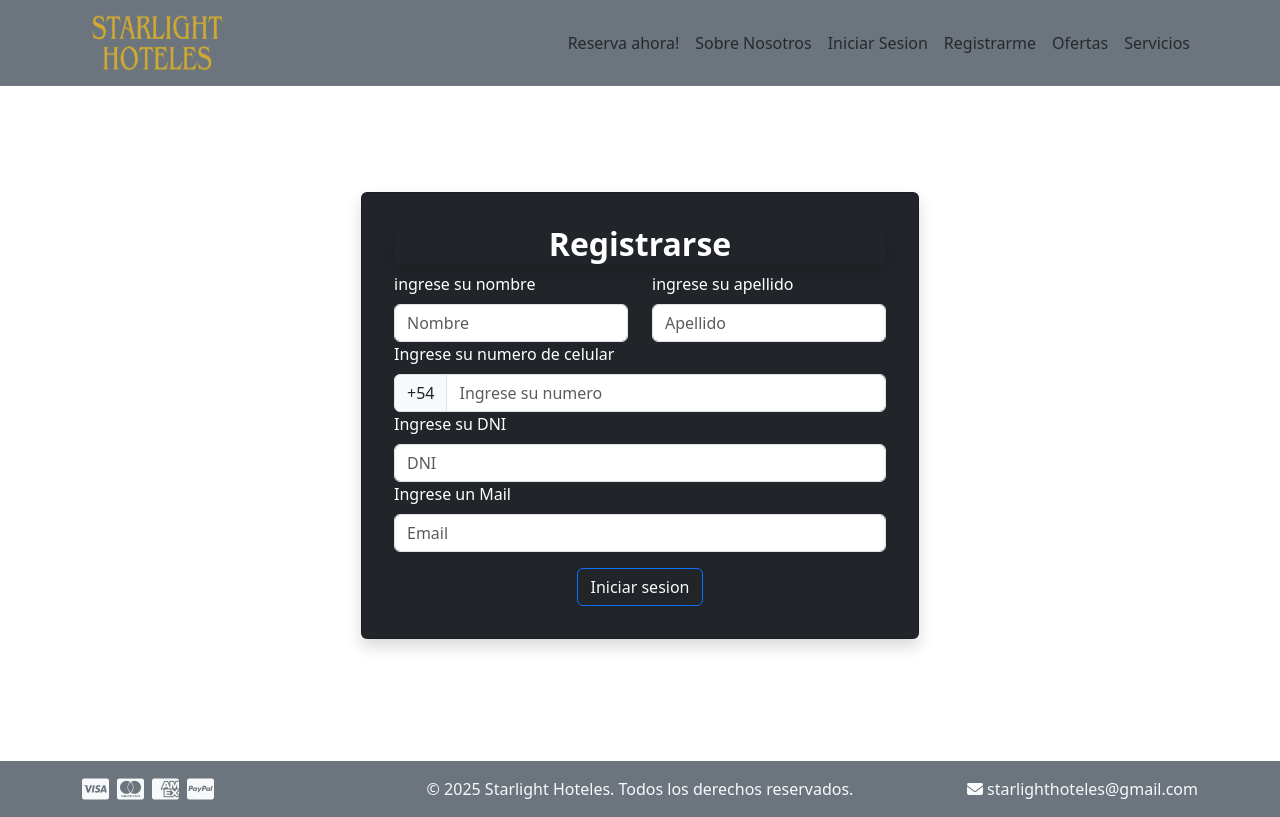
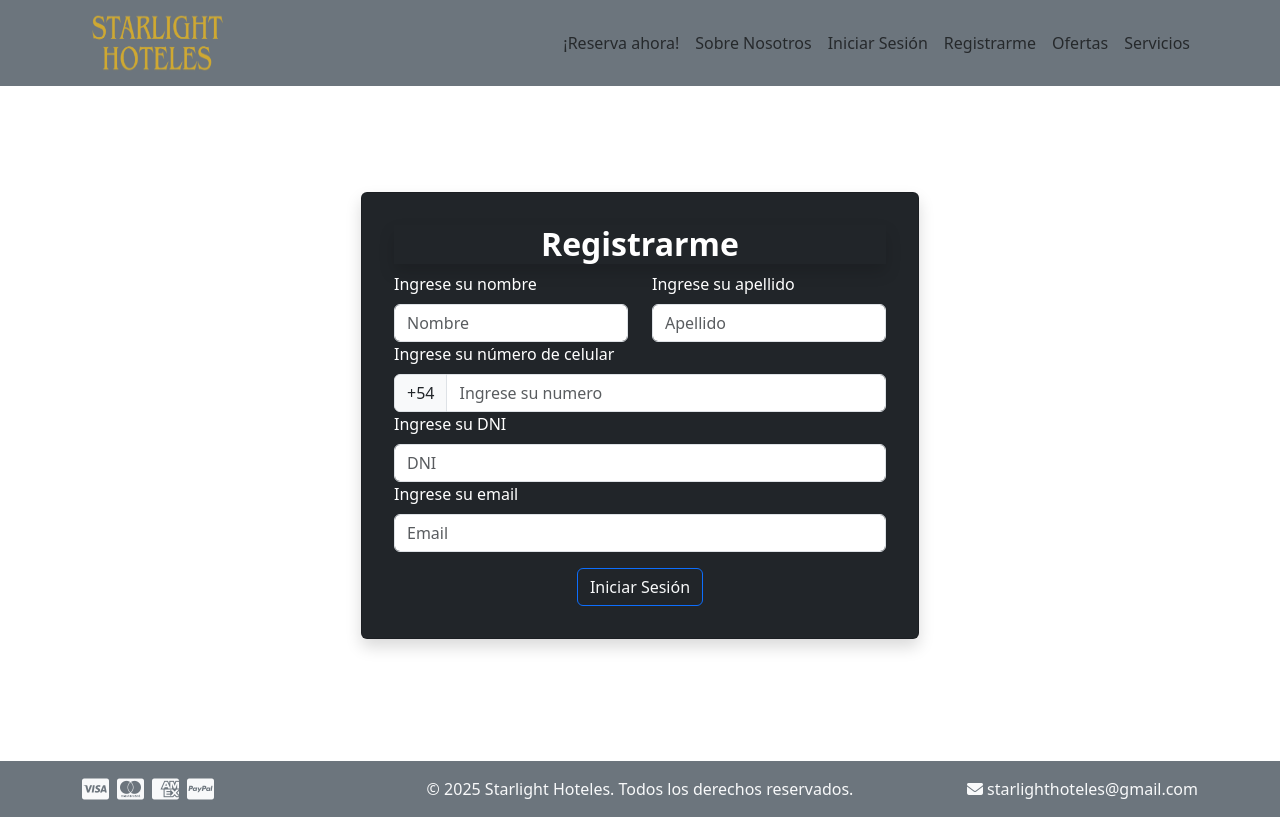
Before and after one commit to mvissani/Trabajo-Grupal-Programacion-III, a React (Vite) app: page /register in a window 1280 px wide. Built offline with nearby package versions, Linux system fonts and the light colour scheme.

Commit message:
estilos para el error404

```diff
--- a/src/App.scss
+++ b/src/App.scss
@@ -1,4 +1,4 @@
-/* Imagenes del carrusel */
+// Imagenes del carrusel - Services
 .carousel-img {
   width: 100%;
   height: 500px;
@@ -6,6 +6,8 @@
   display: block;
   margin: 0 auto;
 }
+
+// Estilos basicos
 
 html, body, #root {
   height: 100%;
@@ -20,6 +22,8 @@ main {
   flex: 1;
 }
 
+// Footer
+
 .footer-icon {
   font-size: 1.5rem;
   vertical-align: middle;
@@ -30,3 +34,18 @@ main {
   bottom: 0;
   width: 100%;
 }
+
+// Boton "Regresar" - Error404
+
+.custom-btn {
+  margin-bottom: 9rem;
+  padding: 0.5rem 1.5rem;
+  background-color: lightgray;
+  border: none;
+  transition: background-color 0.3s;
+}
+
+.custom-btn:hover {
+  background-color: rgb(14, 14, 70);
+  color: white;
+}
--- a/src/components/errorNotFound/ErrorNotFound.jsx
+++ b/src/components/errorNotFound/ErrorNotFound.jsx
@@ -1,13 +1,30 @@
-import { Button, Row } from 'react-bootstrap'
+// Imports
+import '../../App.scss';
+import { Button } from 'react-bootstrap';
+import error404 from '../../images/404NotFound.jpg';
 
+// ErrorNotFound
 const ErrorNotFound = () => {
     return (
-        <Row>
-            <h1>Ups! Sitio no encontrado</h1>
-            <p>Haz click en el botón para regresar al inicio</p>
-            <Button className='w-25' href="/">Regresar</Button>
-        </Row>
-    )
-}
+        <div
+            style={{
+                height: '100vh',
+                width: '100%',
+                backgroundImage: `url(${error404})`,
+                backgroundSize: 'cover',
+                backgroundPosition: 'center',
+                backgroundRepeat: 'no-repeat',
+                position: 'relative',
+                display: 'flex',
+                justifyContent: 'center',
+                alignItems: 'flex-end',
+            }}
+        >
+            <Button href="/" className="custom-btn">
+                Regresar
+            </Button>
+        </div>
+    );
+};
 
-export default ErrorNotFound
+export default ErrorNotFound;
--- a/src/components/header/Header.jsx
+++ b/src/components/header/Header.jsx
@@ -10,9 +10,9 @@ const Header = () =>  {
                     <img src={hotelName} width="150" height="60" className="d-inline-block align-top" alt="Starlight Hoteles"/>
                 </Navbar.Brand>
                 <Nav>
-                    <Nav.Link href="/reservation"> Reserva ahora! </Nav.Link>
+                    <Nav.Link href="/reservation"> ¡Reserva ahora! </Nav.Link>
                     <Nav.Link href="/aboutUs"> Sobre Nosotros </Nav.Link>
-                    <Nav.Link href="/login"> Iniciar Sesion </Nav.Link>
+                    <Nav.Link href="/login"> Iniciar Sesión </Nav.Link>
                     <Nav.Link href="/register"> Registrarme </Nav.Link>
                     <Nav.Link href="/sales"> Ofertas </Nav.Link>
                     <Nav.Link href="/services"> Servicios </Nav.Link>
--- a/src/components/login/Login.jsx
+++ b/src/components/login/Login.jsx
@@ -18,7 +18,7 @@ function Login() {
 						<form onSubmit={handleSubmit}>
 							<Row>
 								<Card.Title className="text-center fw-bold shadow fs-2">
-									Iniciar sesion
+									Iniciar Sesión
 								</Card.Title>
 
 								<Col>
@@ -35,7 +35,7 @@ function Login() {
 
 									<Form.Group>
 										<Form.Label className="text-center w-100">
-											Ingrese su contraseña contraseña
+											Ingrese su contraseña
 										</Form.Label>
 										<Form.Control
 											type="text"
@@ -44,7 +44,7 @@ function Login() {
 										/>
 									</Form.Group>
 									<Button type="submit" className="d-block mx-auto mt-3">
-										Iniciar sesion
+										Iniciar Sesión
 									</Button>
 								</Col>
 							</Row>
--- a/src/components/register/Register.jsx
+++ b/src/components/register/Register.jsx
@@ -22,25 +22,25 @@ function Register() {
 				>
 					<Card.Body className="justify-content-center border-1 ">
 						<Card.Title className="text-center fw-bold shadow fs-2">
-							Registrarse
+							Registrarme
 						</Card.Title>
 						<Row>
 							<Col>
 								<Form.Group>
-									<Form.Label>ingrese su nombre</Form.Label>
+									<Form.Label>Ingrese su nombre</Form.Label>
 									<Form.Control type="text" placeholder="Nombre" />
 								</Form.Group>
 							</Col>
 							<Col>
 								<Form.Group>
-									<Form.Label>ingrese su apellido</Form.Label>
+									<Form.Label>Ingrese su apellido</Form.Label>
 									<Form.Control type="text" placeholder="Apellido" />
 								</Form.Group>
 							</Col>
 						</Row>
 						<Row>
 							<Form.Group>
-								<Form.Label>Ingrese su numero de celular</Form.Label>
+								<Form.Label>Ingrese su número de celular</Form.Label>
 								<InputGroup>
 									<InputGroupText>+54</InputGroupText>
 									<Form.Control
@@ -58,7 +58,7 @@ function Register() {
 						</Row>
 						<Row>
 							<Form.Group>
-								<Form.Label>Ingrese un Mail</Form.Label>
+								<Form.Label>Ingrese su email</Form.Label>
 								<Form.Control type="email" placeholder="Email"></Form.Control>
 							</Form.Group>
 						</Row>
@@ -66,7 +66,7 @@ function Register() {
 							type="submit"
 							className=" text-light bg-dark fc-black d-block mx-auto mt-3"
 						>
-							Iniciar sesion
+							Iniciar Sesión
 						</Button>
 					</Card.Body>
 				</Card>
```
Also changed, not shown: src/images/404NotFound.jpg (added).
